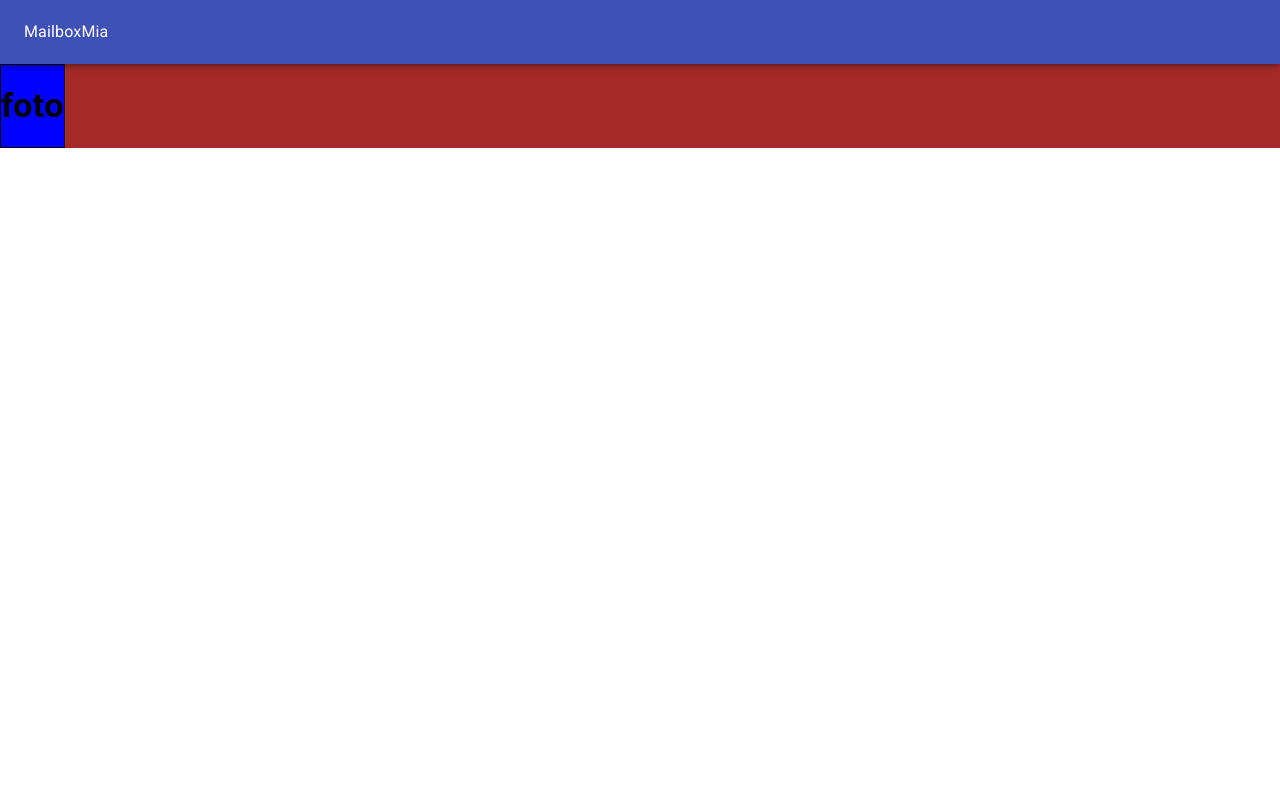
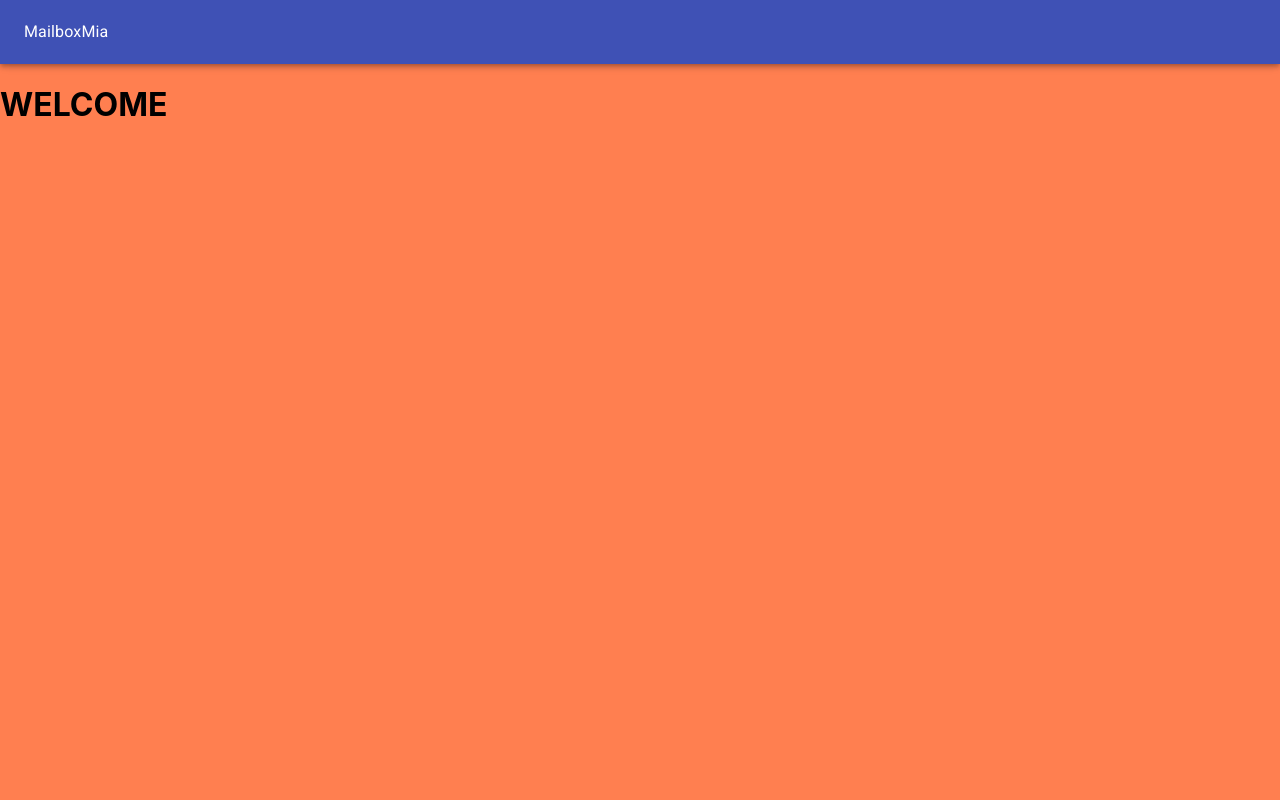
Before and after one commit to glevymayo/mailboxmia, a React (Create React App) app: page /web/main in a window 1280 px wide. Shown: the top 800 px of the page. Built offline with nearby package versions, Linux system fonts and the light colour scheme.

Commit message:
Estructura de containers mejoradas. Falta poner estilo para un unico body. Estructura de scroll pre armada en web

```diff
--- a/src/pages/admin/login/login-admin.component.jsx
+++ b/src/pages/admin/login/login-admin.component.jsx
@@ -27,11 +27,11 @@ export const LoginAdmin = () => {
         loginUserWithEmailAndPassword(email, password, dispatch, history)
     }
 
-    return <div className="container">
-        <div className="form-row-container">
+    return <div className="login-admin-container">
+        <div className="login-admin-form-row-container">
             <h2>LOGO</h2>
         </div>
-        <div className="form-row-container">
+        <div className="login-admin-form-row-container">
             <TextField required
                 label="Email"
                 name="Email"
@@ -39,7 +39,7 @@ export const LoginAdmin = () => {
                 onChange={e => setEmail(e.target.value)}
                 fullWidth />
         </div>
-        <div className="form-row-container">
+        <div className="login-admin-form-row-container">
             <TextField required
                 label="Password"
                 name="password"
@@ -59,10 +59,10 @@ export const LoginAdmin = () => {
                 }}
                 fullWidth />
         </div>
-        <div className="form-row-container text-start">
+        <div className="login-admin-form-row-container text-start">
             <FormHelperText error={true}>{error}</FormHelperText>
         </div>
-        <div className="form-row-container">
+        <div className="login-admin-form-row-container">
             <Button variant="contained"
                 color="primary"
                 onClick={handleLogin}
--- a/src/pages/admin/login/login-admin.styles.scss
+++ b/src/pages/admin/login/login-admin.styles.scss
@@ -1,22 +1,23 @@
 body > #root > div {
     height: 100vh;
   }
-.container{
+.login-admin-container{
     display: flex;
+    flex-direction: column;
     justify-content: center;
     align-items: center;
     min-height: 100%;
 
 }
 
-.form-row-container{
+.login-admin-form-row-container{
     display: flex;
     width: 40%;
     justify-content: center;
     padding: 15px 25px;
 }
 
-.text-start{
+.login-admin-text-start{
     justify-content: flex-start;
     padding: 0;
 }
--- a/src/pages/layouts/web-layout.styles.scss
+++ b/src/pages/layouts/web-layout.styles.scss
@@ -5,6 +5,7 @@ body > #root > div {
 
 .web-layout-container{
     display: flex;
+    min-height: 100%;
     flex-direction: column;
     justify-content: flex-start;
     align-items: flex-start;
@@ -18,6 +19,6 @@ body > #root > div {
 .web-layout-content{
     display: flex;
     flex-direction: column;
+    align-self: stretch;
     background-color: blue;
-    border: 1px solid black
 }
--- a/src/pages/web/main.component.jsx
+++ b/src/pages/web/main.component.jsx
@@ -1,11 +1,15 @@
 import React from 'react';
 import background from './imgs/mailbox_usa.jpg';
+import { Services } from './services/services.component';
 import './web.styles.scss';
+import { Welcome } from './welcome/welcome.component';
 
 const Main = () => {
     return (
-
-           <h1 className="test">foto</h1>
+        <div className="simple-container">
+           <Welcome />
+           <Services></Services>
+        </div>
     );
 };
 
--- /dev/null
+++ b/src/pages/web/services/services.component.jsx
@@ -0,0 +1,9 @@
+import React from 'react';
+
+export const Services = (props) => {
+    return (
+        <div className="full-height-container">
+            <h1>SERVICIOS</h1>
+        </div>
+    );
+};
--- a/src/pages/web/web.styles.scss
+++ b/src/pages/web/web.styles.scss
@@ -1,5 +1,27 @@
+//GENERAL
+.simple-container{
+    display: flex;
+    flex-direction: column;
+}
+
 //MAIN
 
 .main-container{
     display: flex;
 }
+
+//WELCOME
+.welcome-container{
+    display: flex;
+    flex-direction: column;
+    justify-content: flex-start;
+    width: 100%;
+    align-self: stretch;
+    background-color: coral;
+}
+//COMMON
+.full-height-container{
+    display: flex;
+    flex-direction: column;
+    min-height: 100vh;
+}
--- /dev/null
+++ b/src/pages/web/welcome/welcome.component.jsx
@@ -0,0 +1,10 @@
+import React from 'react';
+import '../web.styles.scss';
+
+export const Welcome = (props) => {
+    return (
+        <div className="full-height-container welcome-container">
+            <h1>WELCOME</h1>
+        </div>
+    );
+};
```
Also changed, not shown: src/pages/web/services/services.styles.scss (added), src/pages/web/welcome/welcome.styles.scss (added).
